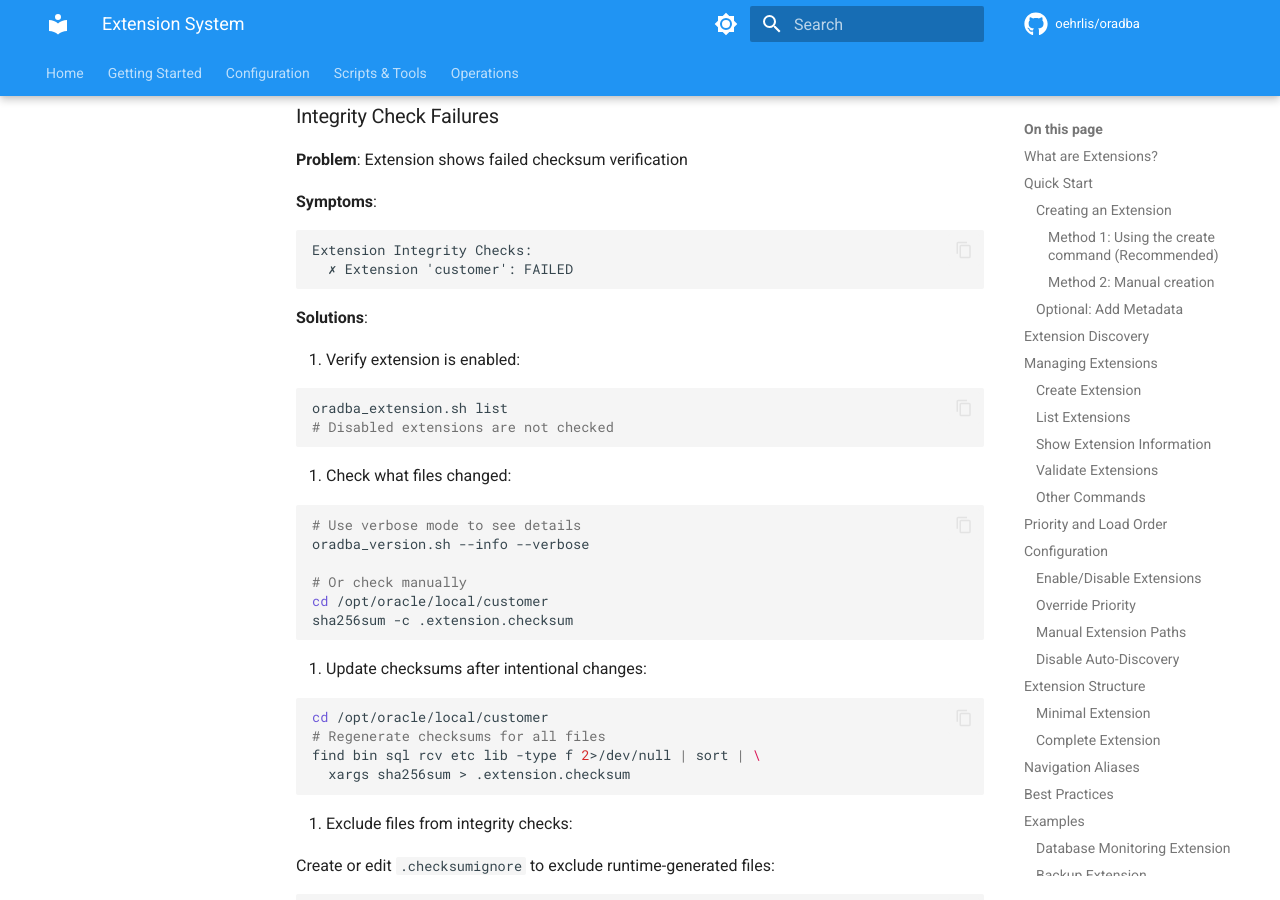
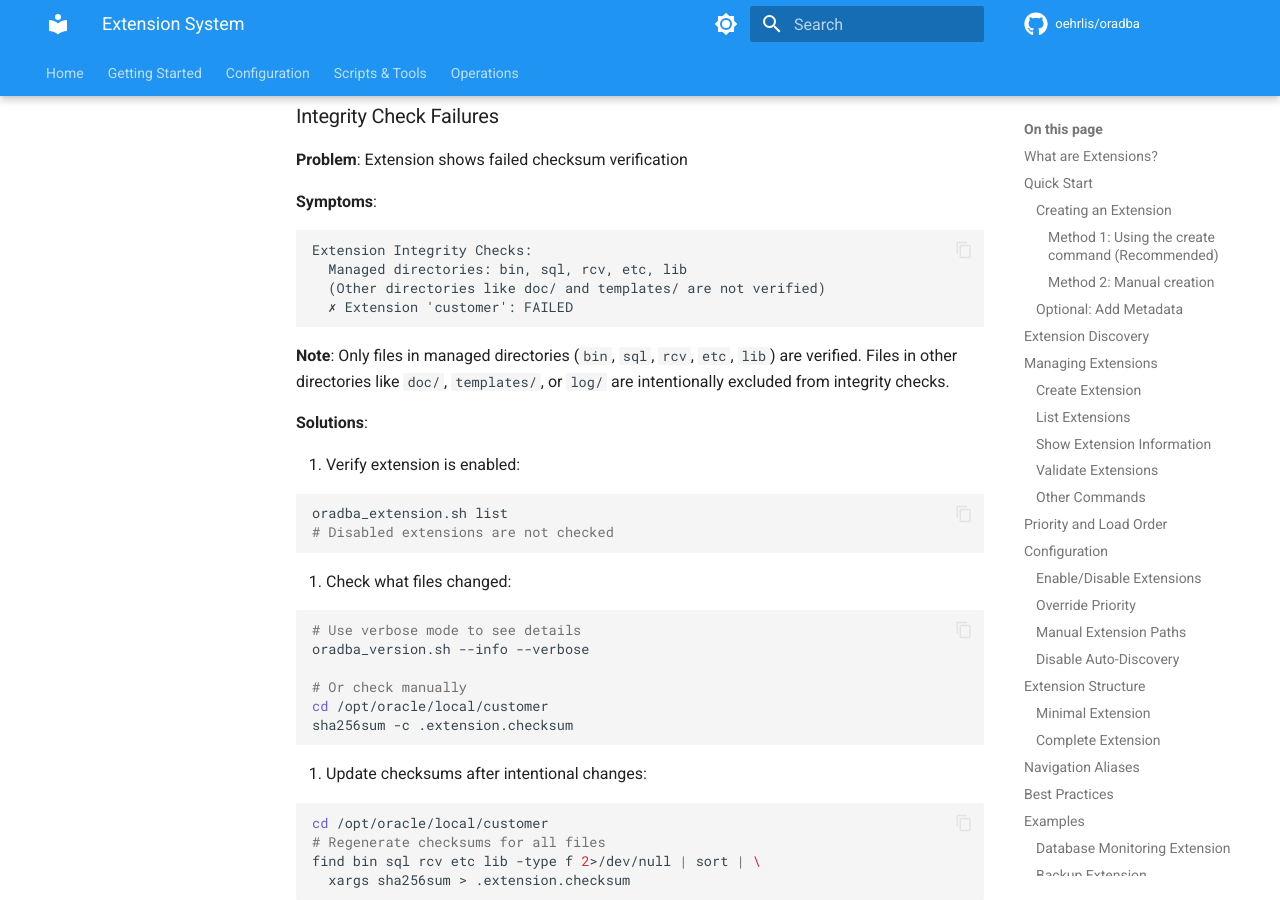
Before and after one commit to oehrlis/oradba, an MkDocs documentation site: the page built from src/doc/18-extensions.md, in a window 1280 px wide and 900 px high, scrolled down 8108 px. Built offline with MkDocs 1.6.1 and Material for MkDocs 9.7.7, drawn with Linux system fonts in a browser that asks for light colours; comment, search, counter and statistics services are not loaded; the version menu is left out.

Commit message:
docs: document managed directories for extension integrity checks
Clarified that only specific directories (bin, sql, rcv, etc, lib) are
verified during extension integrity checks. Other directories like doc/,
templates/, and log/ are intentionally excluded.

Changes:
- Added managed directories info to 'oradba version' output
- Documented which directories are checked in extension-system.md
- Enhanced troubleshooting section in 18-extensions.md with directory info

````diff
--- a/src/doc/18-extensions.md
+++ b/src/doc/18-extensions.md
@@ -393,8 +393,14 @@ chmod +x /opt/oracle/local/backup/bin/backup_db.sh
 
 ```text
 Extension Integrity Checks:
+  Managed directories: bin, sql, rcv, etc, lib
+  (Other directories like doc/ and templates/ are not verified)
   ✗ Extension 'customer': FAILED
 ```
+
+**Note**: Only files in managed directories (`bin`, `sql`, `rcv`, `etc`, `lib`) are
+verified. Files in other directories like `doc/`, `templates/`, or `log/` are
+intentionally excluded from integrity checks.
 
 **Solutions**:
 
````
Also changed, not shown: doc/extension-system.md (+12 -0 lines), 1 other file.
